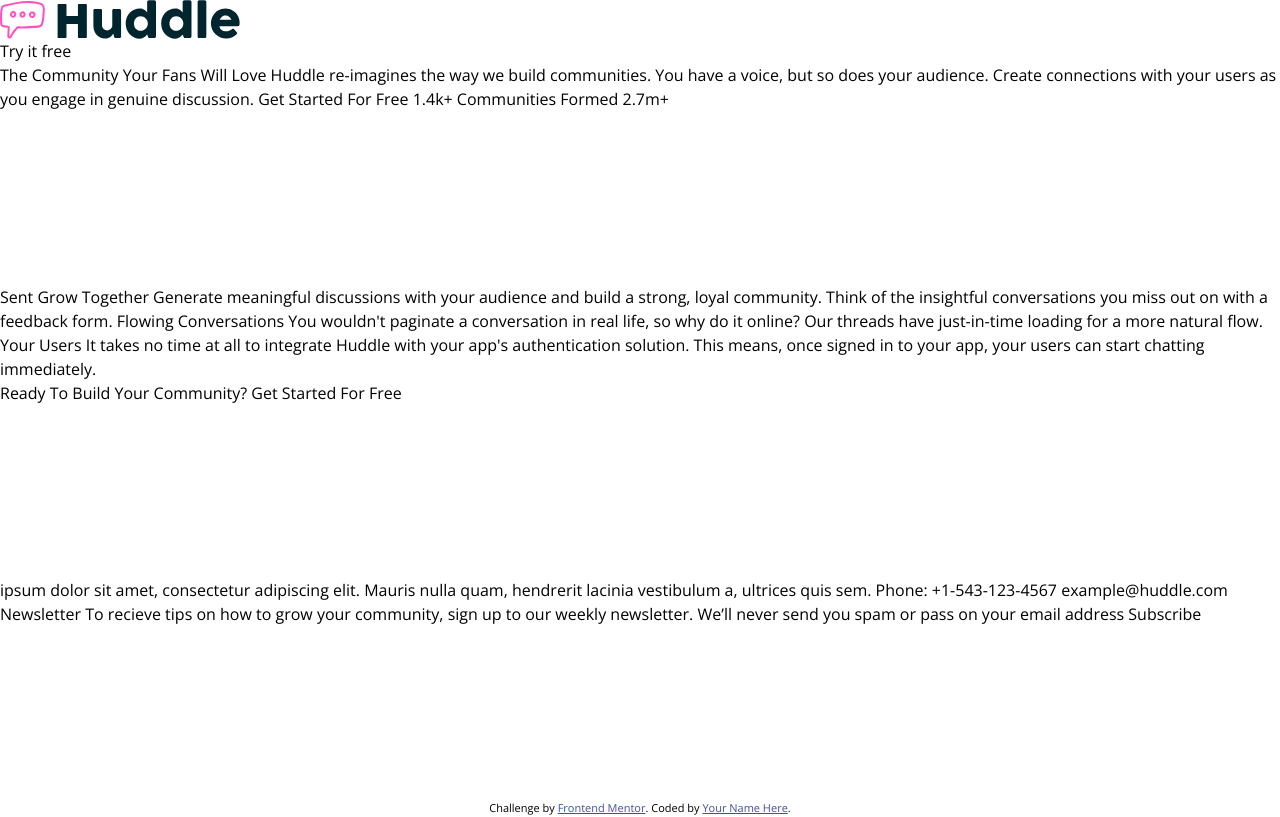
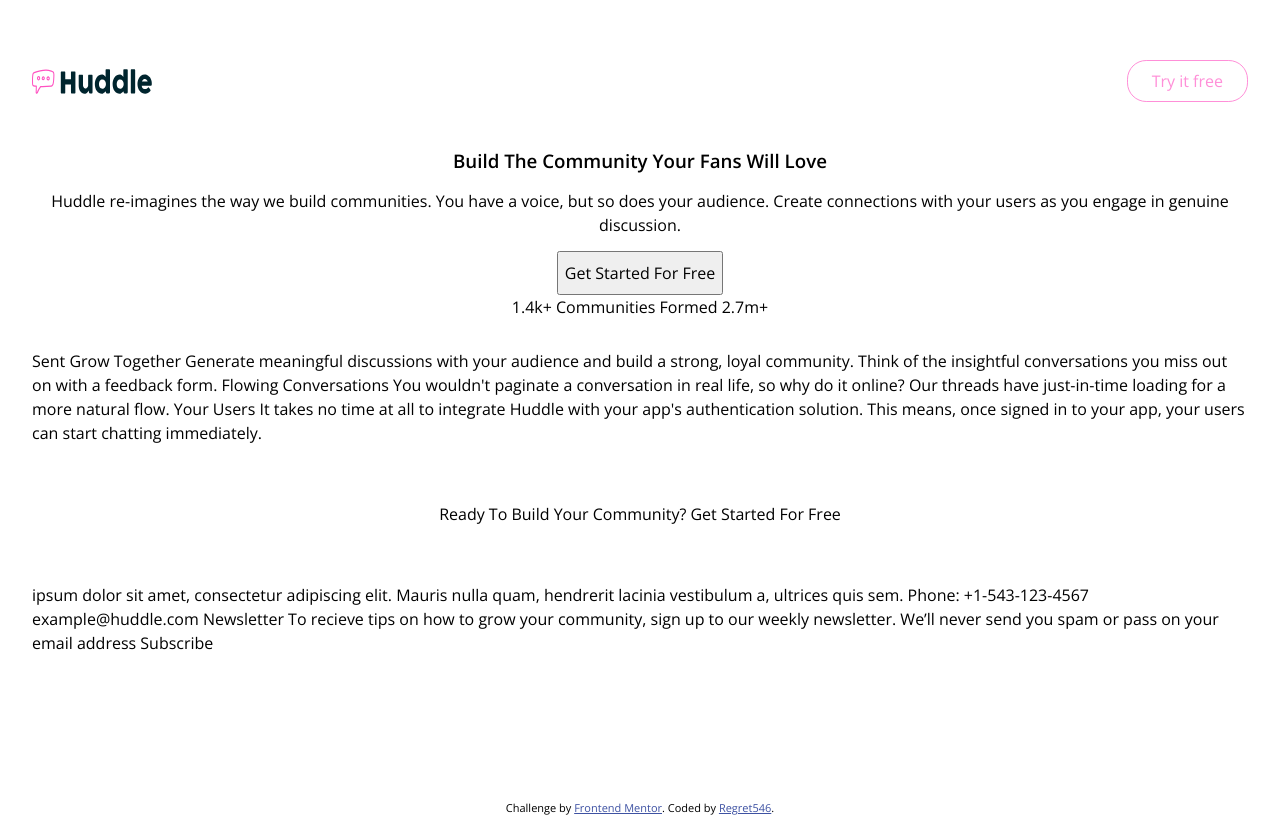
Before and after one commit to regret546/huddle-landing-page-with-curved-sections-master, a website: page index.html in a window 1280 px wide. Drawn offline with nearby package versions, Linux system fonts and the light colour scheme.

Commit message:
initial navbar design and add some reusable design via mixins

```diff
--- a/app/scss/global/_colors.scss
+++ b/app/scss/global/_colors.scss
@@ -3,7 +3,7 @@
   --clr--pink: hsl(322, 100%, 66%);
   --clr--light-pink: hsl(321, 100%, 78%);
   --clr--light-red: hsl(0, 100%, 63%);
-
+  --clr--white: hsl(0, 0, 100%);
   /* Neutral Colors */
   --clr--very-dark-cyan: hsl(192, 100%, 9%);
   --clr--very-pale-blue: hsl(207, 100%, 98%);
--- a/app/scss/layout/_huddle_main.scss
+++ b/app/scss/layout/_huddle_main.scss
@@ -1,10 +1,13 @@
 .huddle__main {
   min-height: 100vh;
   display: grid;
+  padding: 2rem;
 
   &_header,
   &_body,
   &_footer {
     width: 100%;
+    display: grid;
+    justify-items: center;
   }
 }
--- a/app/scss/layout/_index.scss
+++ b/app/scss/layout/_index.scss
@@ -1,3 +1,4 @@
 @forward "body";
 @forward "huddle_main";
 @forward "sections";
+@forward "util";
--- a/app/scss/layout/sections/_header.scss
+++ b/app/scss/layout/sections/_header.scss
@@ -0,0 +1,34 @@
+@use "../util/" as u;
+
+.huddle__main {
+  &_header {
+    &_nav {
+      width: 100%;
+      display: flex;
+      justify-content: space-between;
+      align-items: center;
+
+      img {
+        width: 120px;
+        height: 25px;
+      }
+      button {
+        color: var(--clr--light-pink);
+        padding: 0.5rem 1.5rem;
+        text-decoration: none;
+        border: none;
+        background-clip: padding-box;
+        overflow: hidden;
+        border-radius: 1.2rem;
+        background-color: var(--clr--white);
+        overflow: hidden;
+        border: 1.5px solid var(--clr--light-pink);
+        cursor: pointer;
+      }
+    }
+    &_info {
+      padding: 1rem;
+      @include u.grid-horizintally-center;
+    }
+  }
+}
--- /dev/null
+++ b/app/scss/layout/util/_grid.scss
@@ -0,0 +1,5 @@
+@mixin grid-horizintally-center {
+  display: grid;
+  justify-items: center;
+  text-align: center;
+}
--- /dev/null
+++ b/app/scss/layout/util/_index.scss
@@ -0,0 +1,2 @@
+@forward "buttons";
+@forward "grid";
--- a/index.html
+++ b/index.html
@@ -36,13 +36,18 @@
       <section class="huddle__main_header">
         <nav class="huddle__main_header_nav">
           <img src="images/logo.svg" alt="" />
-          <p>Try it free</p>
+          <button>Try it free</button>
         </nav>
         <article class="huddle__main_header_info">
-          The Community Your Fans Will Love Huddle re-imagines the way we build
-          communities. You have a voice, but so does your audience. Create
-          connections with your users as you engage in genuine discussion. Get
-          Started For Free 1.4k+ Communities Formed 2.7m+
+          <h1>Build The Community Your Fans Will Love</h1>
+          <p>
+            Huddle re-imagines the way we build communities. You have a voice,
+            but so does your audience. Create connections with your users as you
+            engage in genuine discussion.
+          </p>
+          <button>Get Started For Free</button>
+
+          1.4k+ Communities Formed 2.7m+
         </article>
       </section>
       <section class="huddle__main_body">
@@ -72,7 +77,7 @@
         Challenge by
         <a href="https://www.frontendmentor.io?ref=challenge" target="_blank"
           >Frontend Mentor</a
-        >. Coded by <a href="#">Your Name Here</a>.
+        >. Coded by <a href="#">Regret546</a>.
       </p>
     </footer>
   </body>
```
Also changed, not shown: app/scss/layout/util/_buttons.scss (added), dist/style.css, 1 other file.
